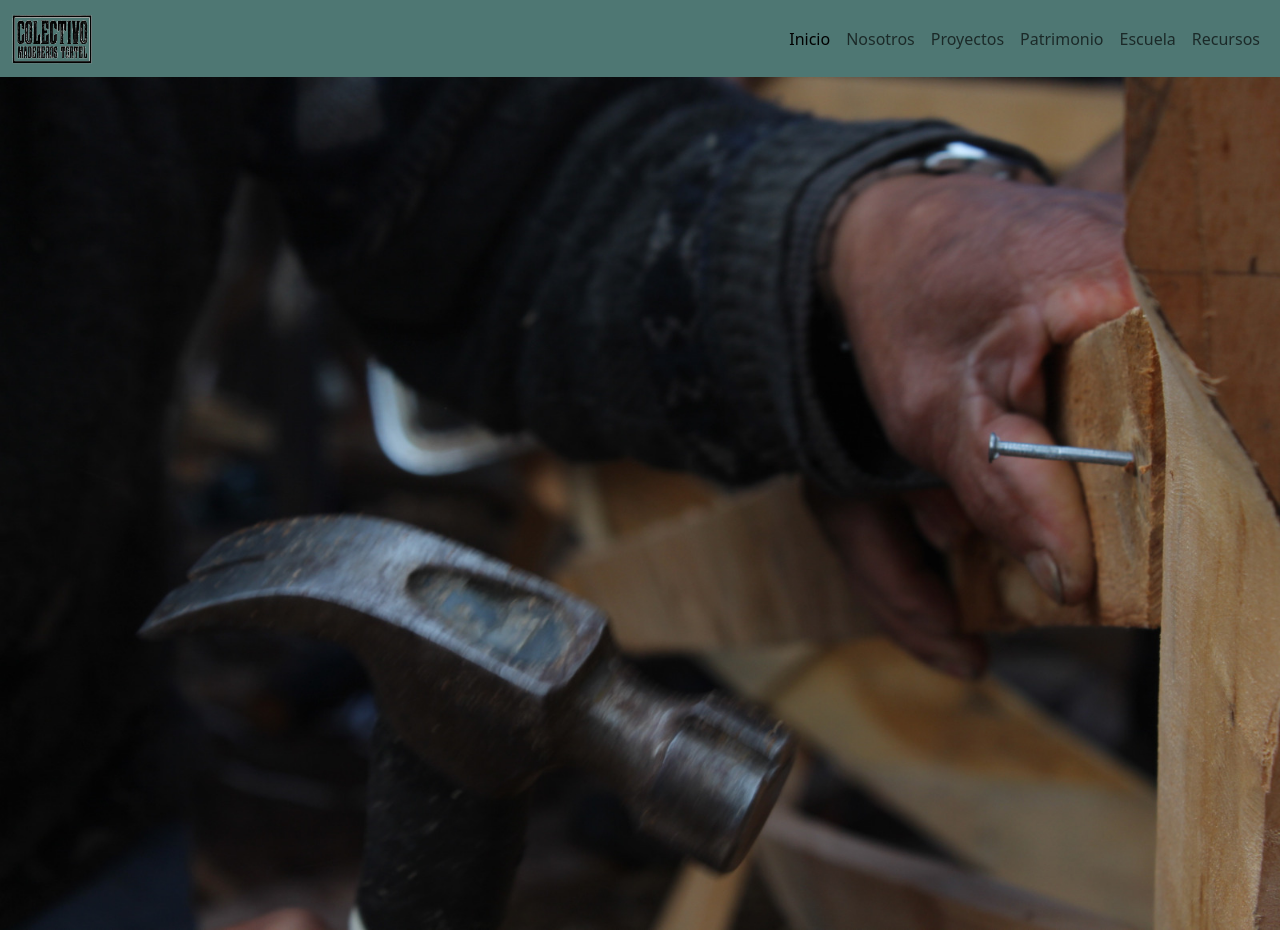
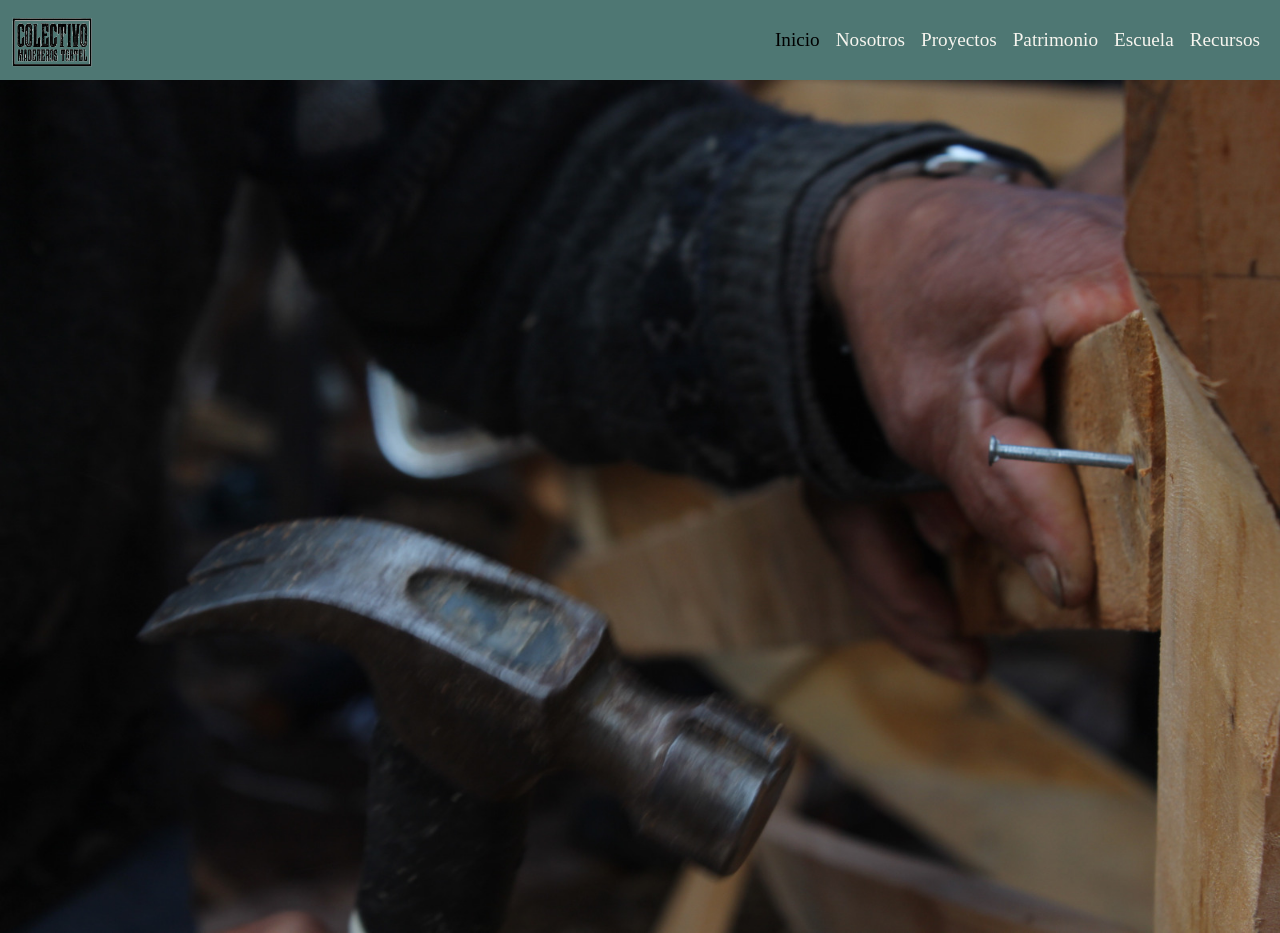
Before and after one commit to RamirezJM/Colectivo_Madereros_Tortel, a website built with Vite: page index.html in a window 1280 px wide. Built offline with nearby package versions, Linux system fonts and the light colour scheme.

Commit message:
feat: agregar fuentes y colores personalizados

```diff
--- a/src/scss/main.scss
+++ b/src/scss/main.scss
@@ -4,5 +4,14 @@
   $secondary: var.$pergamino,
   $light: var.$lino,
   $body-color: var.$grafito,
+  $font-family-sans-serif: ("IBM Plex Sans Variable", sans-serif),
+  $headings-font-family: ("Fraunces Variable", serif));
 
-);
+
+.navbar-nav {
+  .nav-link {
+    font-family: 'Fraunces Variable', serif;
+    color: var.$pergamino;
+    font-size: 1.2rem;
+  }
+}
```
